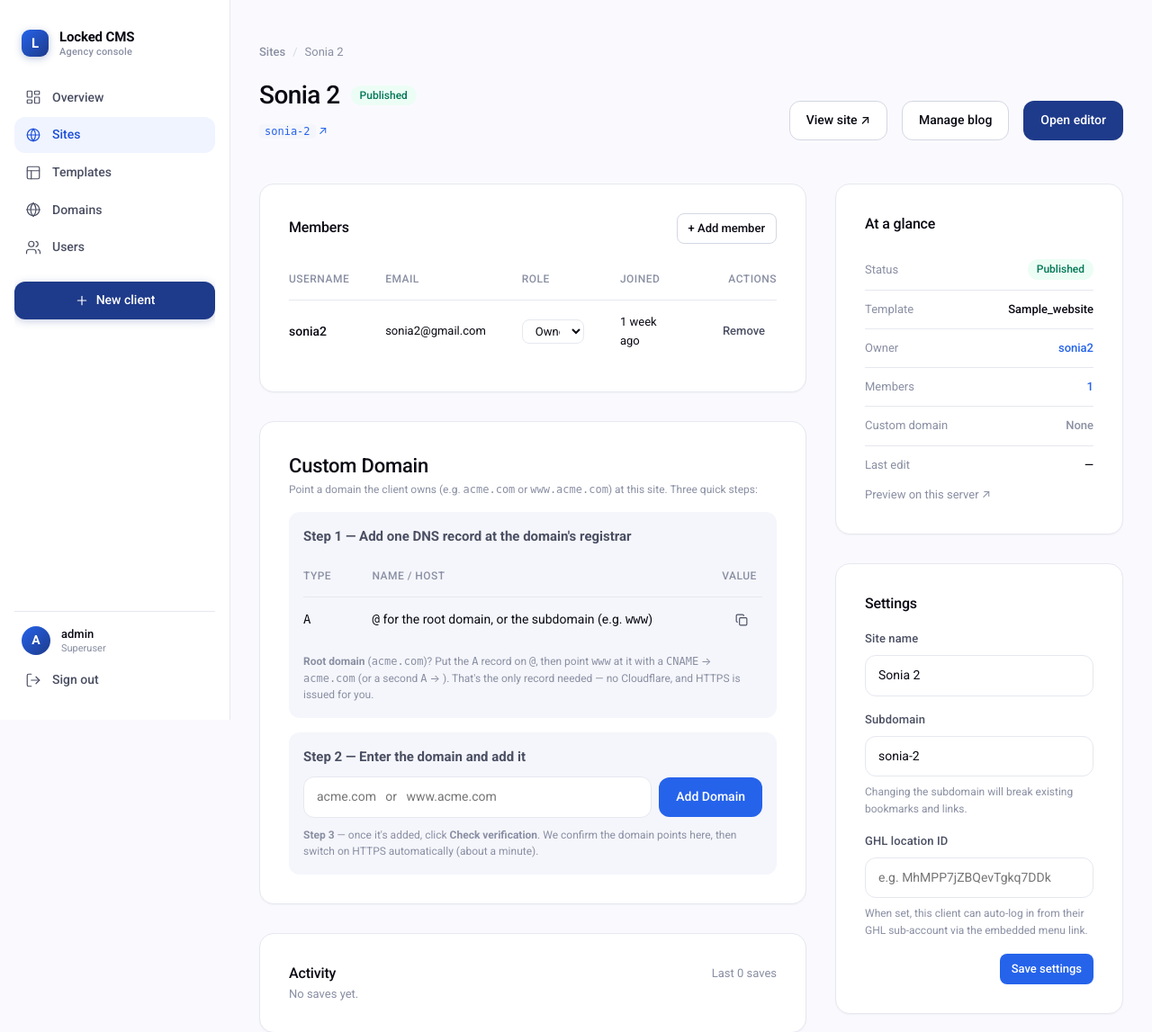
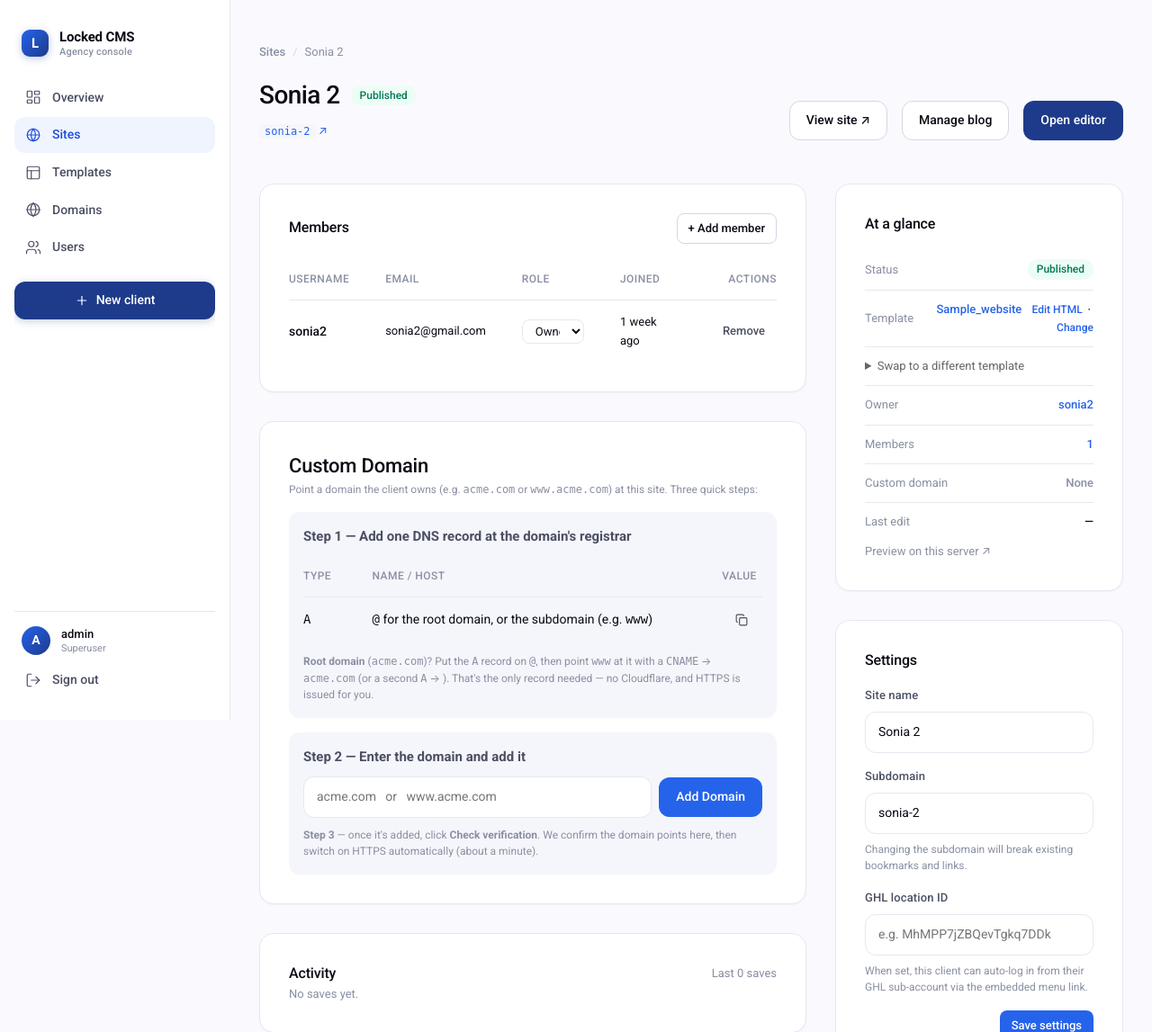
Before and after one commit to IRCHrocks25/cms_platform, a Django app: page /dashboard/sites/3/ in a window 1280 px wide. Shown: the top 1147 px of the page at 90% size. Run offline with Django 5.2, Linux system fonts and the light colour scheme; a user stored in the database is signed in; data comes from the database, SQL or seed files in the repository; data that the repository does not hold is empty; some libraries are stand-ins or nearby versions.

Commit message:
Sites tab: edit template HTML + swap template per tenant
Until now the agency dashboard surfaced the assigned template name on
tenant_detail as plain text — no way to change which template a site
used, no way to jump to the template editor, no way to know if editing
the underlying HTML would fan out to other sites. Once a site was
deployed the only thing operators could change was the content fields
the schema exposed.

Two new affordances on the sites tab:

1. The Template row on tenant_detail now links the template name to its
   editor (template_detail) and exposes an 'Edit HTML' shortcut next to
   the name.

2. A 'Swap to a different template' details panel under the row lists
   every Template in a select and POSTs to a new endpoint:

     dashboard/sites/<pk>/template/  ->  tenant_template_swap

   The view (agency_operator_required + require_POST) repoints
   Tenant.template at the chosen Template row. Tenant.content is left
   intact on the row — fields whose section.field id also exists in the
   new template's schema keep rendering with the saved value; fields
   that don't have a slot in the new schema sit dormant and come back if
   the operator swaps back. Nothing is deleted.

Editing the underlying HTML is now safe to do per-site because the
template editor (template_form.html) shows a 'Heads-up — this template
is shared' banner whenever the current template is used by more than one
tenant, listing each affected site by name. The operator sees the blast
radius before they save.

Tests in core/tests/test_tenant_template_swap.py cover the swap endpoint
(auth/permission gating, method restriction, valid swap, no-op swap,
invalid template id forms, content preservation, missing tenant), the
detail page wiring (all templates surface in the form, edit link points
at the current template's editor), and the shared-template banner
(shown when n>1, hidden when n=1).

Full sweep: 317 tests pass.

```diff
--- a/dashboard/urls.py
+++ b/dashboard/urls.py
@@ -27,6 +27,7 @@ urlpatterns = [
     # Back-compat alias — old bookmarks/redirects still resolve.
     path("sites/<int:pk>/credentials/", views.site_credentials, name="site_credentials"),
     path("sites/<int:pk>/settings/", views.tenant_settings_update, name="tenant_settings_update"),
+    path("sites/<int:pk>/template/", views.tenant_template_swap, name="tenant_template_swap"),
     path("sites/<int:pk>/custom-domain/", views.tenant_custom_domain_section, name="tenant_custom_domain_section"),
     path("sites/<int:pk>/custom-domain/add/", views.tenant_custom_domain_add, name="tenant_custom_domain_add"),
     path("sites/<int:pk>/custom-domain/verify/", views.tenant_custom_domain_verify, name="tenant_custom_domain_verify"),
--- a/dashboard/views.py
+++ b/dashboard/views.py
@@ -207,11 +207,13 @@ def template_detail(request, pk):
         messages.success(request, "Template updated.")
         return redirect("dashboard:template_detail", pk=template.pk)
 
+    tenants_using = list(template.tenants.only("id", "name", "subdomain").order_by("name"))
     return render(
         request,
         "dashboard/template_form.html",
         {
             "template": template,
+            "tenants_using": tenants_using,
             "form_data": {"name": "", "description": "", "html_source": ""},
         },
     )
@@ -821,6 +823,7 @@ def tenant_detail(request, pk):
     activity = (
         tenant.versions.select_related("saved_by").order_by("-saved_at")[:20]
     )
+    available_templates = Template.objects.order_by("name")
     return render(
         request,
         "dashboard/tenant_detail.html",
@@ -832,6 +835,7 @@ def tenant_detail(request, pk):
             "custom_domain": custom_domain,
             "nav_section": "sites",
             "role_choices": TenantMembership.ROLE_CHOICES,
+            "available_templates": available_templates,
             # URLs for visiting the client's live site (subdomain host) and a
             # fallback that always works on the current host (/site/<sub>/).
             "site_urls": build_tenant_url_bundle(request, tenant),
@@ -880,6 +884,42 @@ def tenant_settings_update(request, pk):
 
     tenant.save(update_fields=["name", "subdomain", "ghl_location_id", "updated_at"])
     messages.success(request, "Site settings updated.")
+    return redirect("dashboard:tenant_detail", pk=tenant.pk)
+
+
+@agency_operator_required
+@require_POST
+def tenant_template_swap(request, pk):
+    """Re-point ``Tenant.template`` at a different ``Template`` row.
+
+    The tenant's ``content`` JSON is left intact: fields that exist under
+    the same ``section.field`` id in the new template's schema keep
+    rendering with the saved value; fields that don't have a slot in the
+    new schema sit dormant on the row and come back if the agency ever
+    swaps back. Nothing is deleted.
+    """
+    tenant = get_object_or_404(Tenant.objects.select_related("template"), pk=pk)
+    raw = (request.POST.get("template_id") or "").strip()
+    try:
+        new_template = Template.objects.get(pk=int(raw))
+    except (Template.DoesNotExist, ValueError, TypeError):
+        messages.error(request, "Pick a valid template.")
+        return redirect("dashboard:tenant_detail", pk=tenant.pk)
+
+    if new_template.pk == tenant.template_id:
+        messages.info(request, f"“{tenant.name}” already uses that template.")
+        return redirect("dashboard:tenant_detail", pk=tenant.pk)
+
+    old_template_name = tenant.template.name if tenant.template_id else "—"
+    tenant.template = new_template
+    tenant.save(update_fields=["template", "updated_at"])
+    messages.success(
+        request,
+        f"Switched “{tenant.name}” from “{old_template_name}” to "
+        f"“{new_template.name}”. Existing content survives where field IDs "
+        "match the new template; the rest stays on the row and comes back "
+        "if you switch back."
+    )
     return redirect("dashboard:tenant_detail", pk=tenant.pk)
 
 
--- a/templates/dashboard/tenant_detail.html
+++ b/templates/dashboard/tenant_detail.html
@@ -181,8 +181,31 @@
             </div>
             <div class="overview-row">
               <span class="overview-key">Template</span>
-              <span class="overview-val" title="{{ tenant.template.name }}">{{ tenant.template.name }}</span>
+              <span class="overview-val" title="{{ tenant.template.name }}">
+                <a href="{% url 'dashboard:template_detail' tenant.template.pk %}">{{ tenant.template.name }}</a>
+                <span class="overview-actions" style="margin-left: 8px; font-size: 12px;">
+                  <a href="{% url 'dashboard:template_detail' tenant.template.pk %}" class="link-muted">Edit&nbsp;HTML</a>
+                  &nbsp;·&nbsp;
+                  <a href="#change-template" class="link-muted" onclick="document.getElementById('change-template-details').open=true; return true;">Change</a>
+                </span>
+              </span>
             </div>
+            <details id="change-template-details" class="overview-row" style="grid-column: 1 / -1;">
+              <summary id="change-template" style="cursor: pointer; font-size: 13px; color: var(--color-muted, #666);">Swap to a different template</summary>
+              <form method="post" action="{% url 'dashboard:tenant_template_swap' tenant.pk %}" style="margin-top: 12px; display: flex; gap: 8px; align-items: center; flex-wrap: wrap;">
+                {% csrf_token %}
+                <label for="swap-template-id" class="sr-only">New template</label>
+                <select id="swap-template-id" name="template_id" required style="flex: 1; min-width: 220px;">
+                  {% for t in available_templates %}
+                    <option value="{{ t.pk }}"{% if t.pk == tenant.template_id %} selected disabled{% endif %}>{{ t.name }}{% if t.pk == tenant.template_id %} (current){% endif %}</option>
+                  {% endfor %}
+                </select>
+                <button type="submit" class="btn btn-sm">Switch template</button>
+                <span style="font-size: 12px; color: var(--color-muted, #666);">
+                  Existing content survives where field IDs match the new template.
+                </span>
+              </form>
+            </details>
             <div class="overview-row">
               <span class="overview-key">Owner</span>
               <span class="overview-val">
```
Also changed, not shown: core/tests/test_tenant_template_swap.py (added, +215 -0 lines), templates/dashboard/template_form.html (+14 -0 lines).
